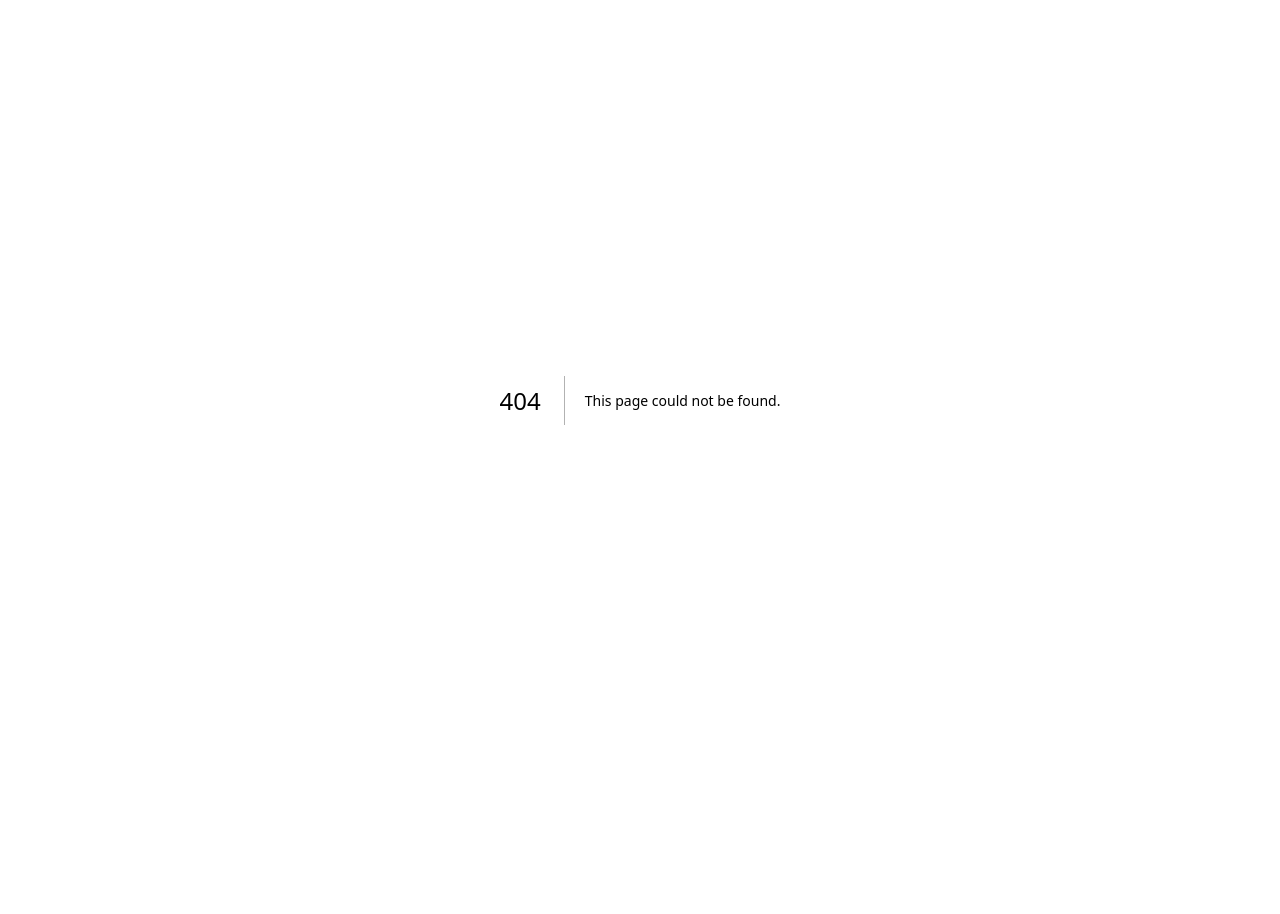
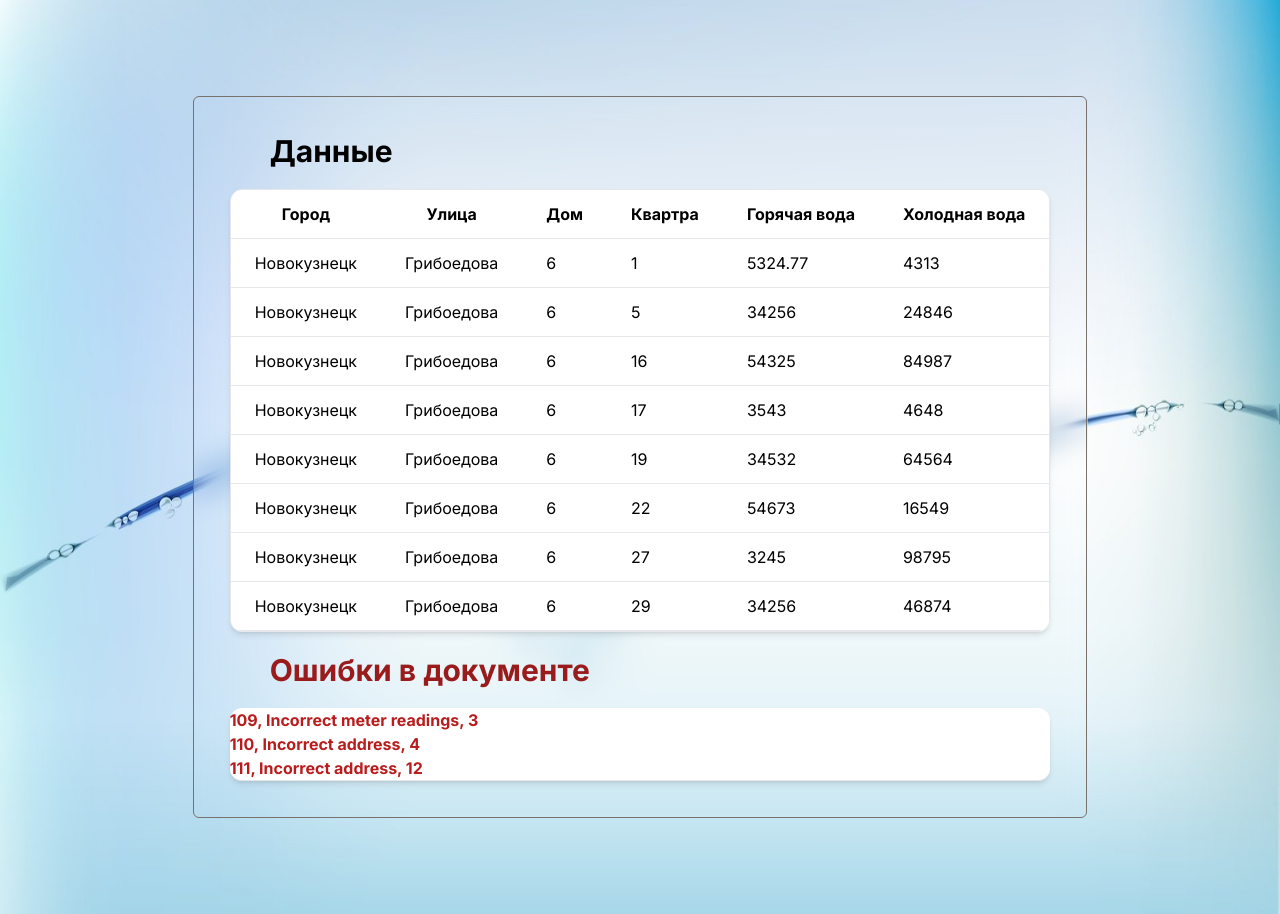
Before and after one commit to Xeems/vodokanal, a Next.js app: page /Resault in a window 1280 px wide. Before the commit this address had no page. Before the commit the page ends 800 px from the top, so only its background shows below. Built offline with nearby package versions, Linux system fonts and the light colour scheme.

Commit message:
interface end

```diff
--- /dev/null
+++ b/app/Resault/page.tsx
@@ -0,0 +1,27 @@
+import ErorList from '@/components/ErrorList'
+import MeterTable from '@/components/MeterTable'
+import UIbutton from '@/components/UIbutton'
+import DropFiles from '@/components/dropfiles'
+import Image from 'next/image'
+
+export default function Home() {
+    return (
+        <main className="relative flex min-h-screen flex-col items-center justify-center p-24">
+
+            <Image className='absolute z-0'
+                src="/BackGroundWater.jpg"
+                alt="Vercel Logo"
+                fill
+                priority
+            />
+
+            <div className='z-50 w-fit p-9 rounded-md border border-solid border-stone-500 backdrop-filter backdrop-blur-lg'>
+                <h2 className='ml-10 font-bold text-3xl pb-5'>Данные</h2>
+                <MeterTable />
+                <h2 className='ml-10 font-bold text-3xl text-red-800 pt-5 pb-5'>Ошибки в документе</h2>
+                <ErorList />
+            </div>
+
+        </main>
+    )
+}
--- a/app/page.tsx
+++ b/app/page.tsx
@@ -1,3 +1,4 @@
+import MeterTable from '@/components/MeterTable'
 import UIbutton from '@/components/UIbutton'
 import DropFiles from '@/components/dropfiles'
 import Image from 'next/image'
--- /dev/null
+++ b/components/ErrorList.tsx
@@ -0,0 +1,30 @@
+const data = [{
+    error_id: 109,
+    error_content: 'Incorrect meter readings',
+    excel_document_id: 12,
+    document_row: 3
+},
+{
+    error_id: 110,
+    error_content: 'Incorrect address',
+    excel_document_id: 12,
+    document_row: 4
+},
+{
+    error_id: 111,
+    error_content: 'Incorrect address',
+    excel_document_id: 12,
+    document_row: 12
+}
+]
+
+export default function ErorList() {
+
+    return (
+        <div className="z-50 bg-white border-b rounded-xl shadow-md">
+            {data.map((error) => (
+                <p className="text-red-700 font-bold">{error.error_id}, {error.error_content}, {error.document_row}</p>
+            ))}
+        </div>
+    )
+}
--- /dev/null
+++ b/components/MeterTable.tsx
@@ -0,0 +1,123 @@
+const data = [{
+    address_id: undefined,
+    address: {
+        city: 'Новокузнецк',
+        street: 'Грибоедова',
+        house: '6',
+        appartment: '1'
+    },
+    hot_water: 5324.77,
+    cold_water: 4313
+},
+{
+    address_id: undefined,
+    address: {
+        city: 'Новокузнецк',
+        street: 'Грибоедова',
+        house: '6',
+        appartment: '5'
+    },
+    hot_water: 34256,
+    cold_water: 24846
+},
+{
+    address_id: undefined,
+    address: {
+        city: 'Новокузнецк',
+        street: 'Грибоедова',
+        house: '6',
+        appartment: '16'
+    },
+    hot_water: 54325,
+    cold_water: 84987
+},
+{
+    address_id: undefined,
+    address: {
+        city: 'Новокузнецк',
+        street: 'Грибоедова',
+        house: '6',
+        appartment: '17'
+    },
+    hot_water: 3543,
+    cold_water: 4648
+},
+{
+    address_id: undefined,
+    address: {
+        city: 'Новокузнецк',
+        street: 'Грибоедова',
+        house: '6',
+        appartment: '19'
+    },
+    hot_water: 34532,
+    cold_water: 64564
+},
+{
+    address_id: undefined,
+    address: {
+        city: 'Новокузнецк',
+        street: 'Грибоедова',
+        house: '6',
+        appartment: '22'
+    },
+    hot_water: 54673,
+    cold_water: 16549
+},
+{
+    address_id: undefined,
+    address: {
+        city: 'Новокузнецк',
+        street: 'Грибоедова',
+        house: '6',
+        appartment: '27'
+    },
+    hot_water: 3245,
+    cold_water: 98795
+},
+{
+    address_id: undefined,
+    address: {
+        city: 'Новокузнецк',
+        street: 'Грибоедова',
+        house: '6',
+        appartment: '29'
+    },
+    hot_water: 34256,
+    cold_water: 46874
+}
+]
+
+export default function MeterTable() {
+
+    return (
+        <div className="z-50 border rounded-xl h-fit w-fit overflow-hidden shadow-md">
+            <table className="table-fixed z-50">
+                <thead>
+                    <tr className="bg-white border-b">
+                        <th className="px-6 py-3">Город</th>
+                        <th className="px-6 py-3">Улица</th>
+                        <th className="px-6 py-3">Дом</th>
+                        <th className="px-6 py-3">Квартра</th>
+                        <th className="px-6 py-3">Горячая вода</th>
+                        <th className="px-6 py-3">Холодная вода</th>
+                    </tr>
+                </thead>
+                <tbody>
+                    {
+                        data.map((metric) => (
+                            <tr className="bg-white border-b">
+                                <td className="px-6 py-3">{metric.address.city}</td>
+                                <td className="px-6 py-3">{metric.address.street}</td>
+                                <td className="px-6 py-3">{metric.address.house}</td>
+                                <td className="px-6 py-3">{metric.address.appartment}</td>
+                                <td className="px-6 py-3">{metric.hot_water}</td>
+                                <td className="px-6 py-3">{metric.cold_water}</td>
+                            </tr>
+                        ))
+                    }
+                </tbody>
+            </table>
+        </div>
+    )
+}
--- a/components/dropfiles.tsx
+++ b/components/dropfiles.tsx
@@ -5,12 +5,15 @@ import UIbutton from './UIbutton'
 import { useState } from 'react'
 
 export default function DropFiles() {
-    const [selectedFile, setSelectedFile] = useState(null)
+    const [selectedFile, setSelectedFile] = useState<File | null>(null)
     const [uploaded, setUploaded] = useState()
 
-    const handleChange = (event: any) => {
+    const handleChange = (event: React.ChangeEvent<HTMLInputElement>) => {
         console.log(event.target.files)
-        setSelectedFile(event.target.files[0])
+        const files = event.target.files;
+        if (files && files.length > 0) {
+            setSelectedFile(files[0]);
+        }
     }
 
     const handleUpload = async () => {
@@ -45,8 +48,19 @@ export default function DropFiles() {
                             accept=".xlsx" />
                     </div>
                     :
-                    <div className='w-full h-48 my-5 rounded-lg border border-solid border-stone-500 bg-white opacity-70 backdrop-filter backdrop-blur-lg'>
-
+                    <div className='flex align-middle justify-center w-full h-48 my-5 rounded-lg border border-solid border-stone-500 bg-white bg-opacity-50 backdrop-filter backdrop-blur-lg'>
+                        <div className='flex flex-col h-fit self-center content-center'>
+                            <Image className='self-center'
+                                src="/exel.png"
+                                quality={100}
+                                alt=""
+                                width={0}
+                                height={0}
+                                sizes="100vw"
+                                style={{ width: 'auto', height: '100px' }}
+                            />
+                            <p className='text-center font-medium'>{selectedFile.name}</p>
+                        </div>
                     </div>
                 }
 
```
